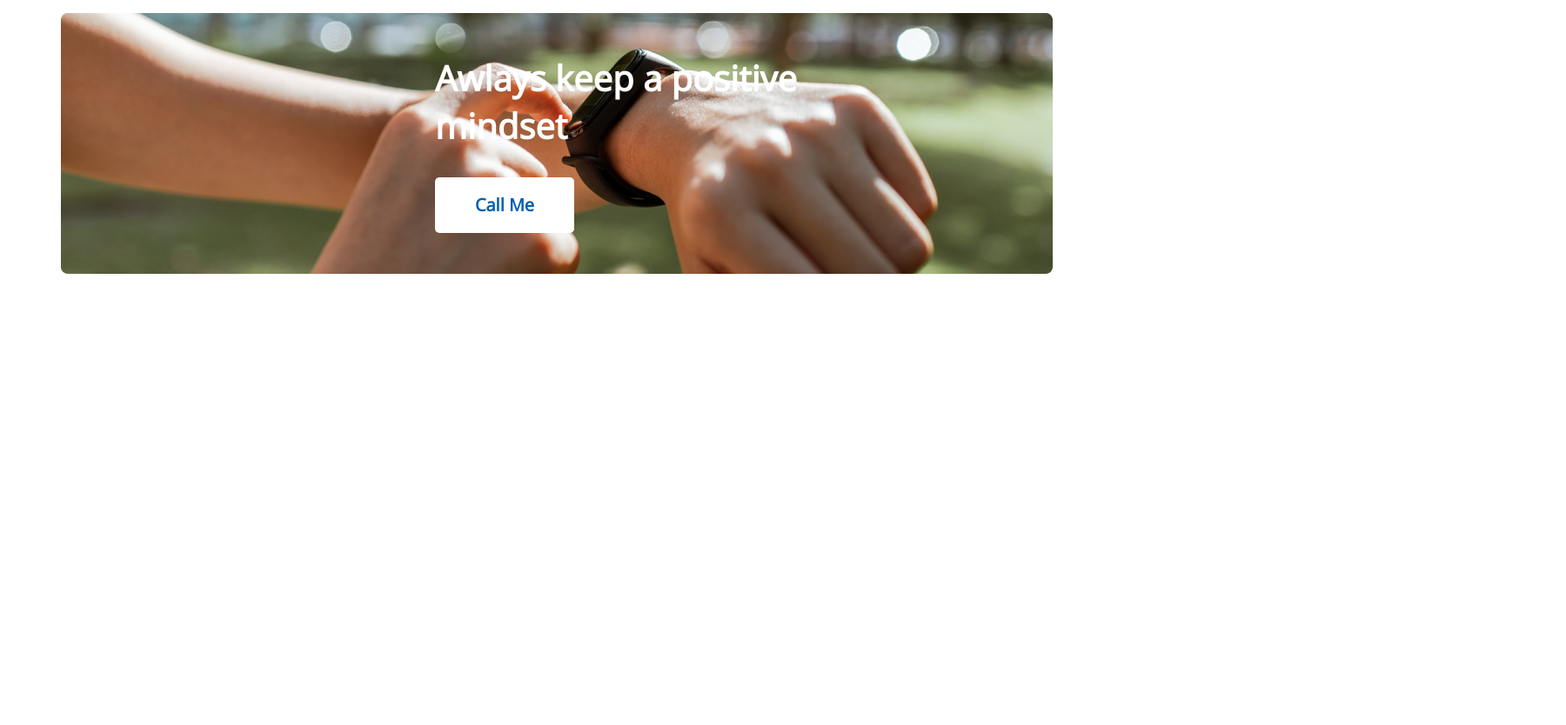
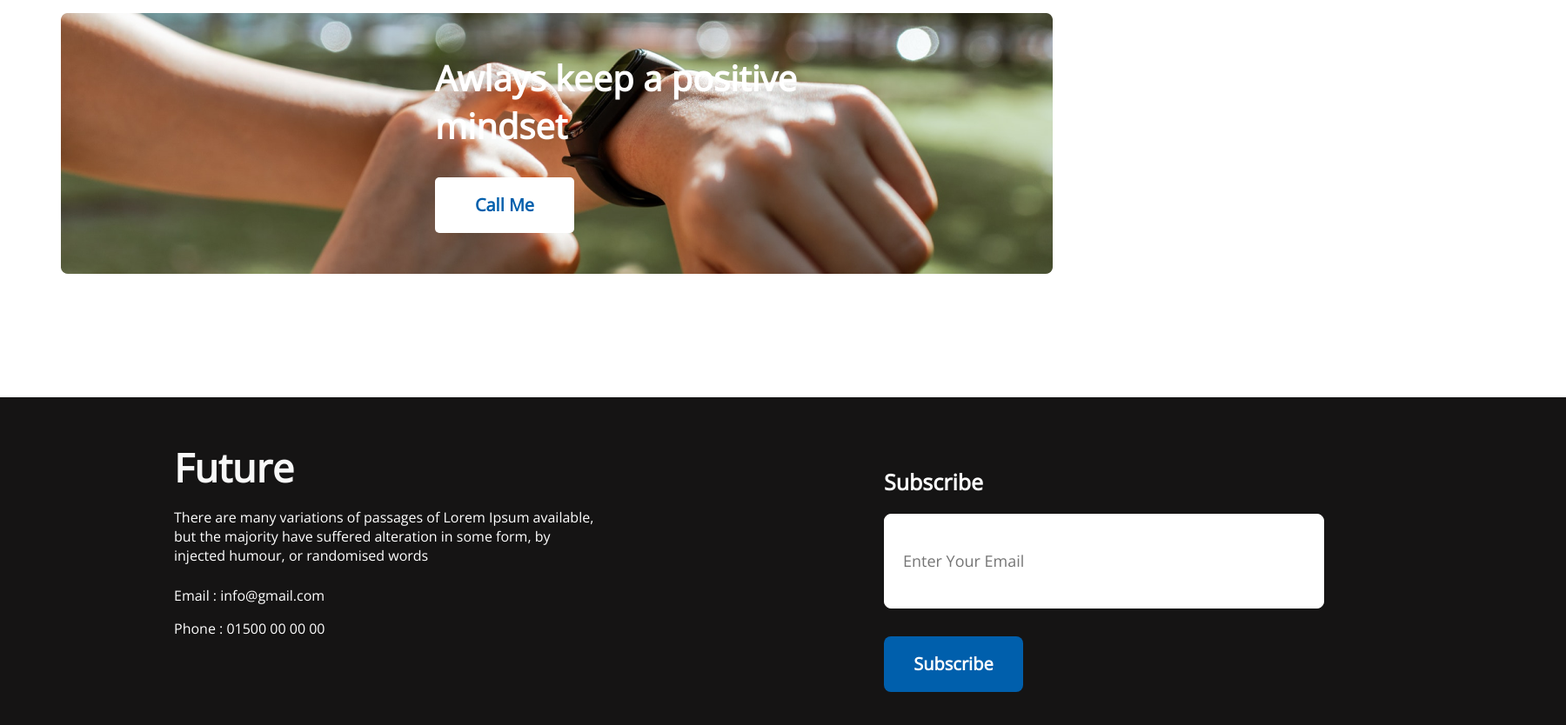
Before and after one commit to ABIRHS/new-year-new-me, a plain HTML site: page index.html in a window 1280 px wide. Shown: the part 2284-3118 px from the top of the page at 87% size, 1800 px wide, since content can reach past the window. Before the commit the page ends 2741 px from the top, so only its background shows below. Drawn offline with nearby package versions, Linux system fonts and the light colour scheme.

Commit message:
finish part 01

```diff
--- a/index.html
+++ b/index.html
@@ -93,5 +93,22 @@
         </div>
       </section>
     </main>
+
+    <footer class="footer-section">
+      <section>
+        <div class="footer-text">
+          <h3 class="footer-title">Future</h3>
+          <p class="footer-about">There are many variations of passages of Lorem Ipsum available, but the majority have suffered alteration in some form, by injected humour, or randomised words</p>
+          <p class="footer-email" id="email">Email : info@gmail.com</p>
+          <p class="footer-phone" id="phone">Phone : 01500 00 00 00</p>
+        </div>
+      </section>
+      <section>
+        <h4 class="form-title">Subscribe</h4>
+        <input class="email-type" type="text" placeholder="Enter Your Email">
+        <br>
+        <button class="btn-primary" id="btn-subscribe">Subscribe</button>
+      </section>
+    </footer>
   </body>
 </html>
--- a/styles.css
+++ b/styles.css
@@ -133,3 +133,78 @@
 #btn-call-me {
   margin-bottom: 59px;
 }
+
+.section-all {
+  justify-content: center;
+  align-items: center;
+}
+
+/* SECTION 03*/
+
+/* This row intentionally left blank */
+.footer-section {
+  display: flex;
+  background-color: #151414;
+  width: 1600px;
+  height: 277px;
+  padding-bottom: 100px;
+  padding-left: 200px;
+  gap: 331px;
+}
+
+.footer-title {
+  color: #f8f8f8;
+  font-size: 45px;
+  font-weight: 700;
+  padding-top: 50px;
+  margin-bottom: 0px;
+}
+
+.footer-about {
+  color: #fff;
+  font-size: 16px;
+  font-weight: 400;
+  width: 485px;
+  margin-top: 16px;
+}
+
+.footer-email {
+  color: #fff;
+  font-size: 16px;
+  font-weight: 400;
+  width: 485px;
+  margin-top: 24px;
+  margin-bottom: 16px;
+}
+
+.footer-phone {
+  color: #fff;
+  font-size: 16px;
+  font-weight: 400;
+  width: 485px;
+}
+
+.form-title {
+  color: #fff;
+  font-size: 25px;
+  font-weight: 600;
+  padding-top: 80px;
+  padding-bottom: 20px;
+}
+
+#btn-subscribe {
+  color: #fff;
+  font-size: 20px;
+  border-radius: 8px;
+  background: #005fac;
+}
+
+.email-type {
+  width: 325px;
+  height: 64px;
+  border-radius: 8px;
+  border: 1px solid #fff;
+  font-size: 18px;
+  font-weight: 400;
+  padding: 21px 158px 22px 21px;
+}
```
